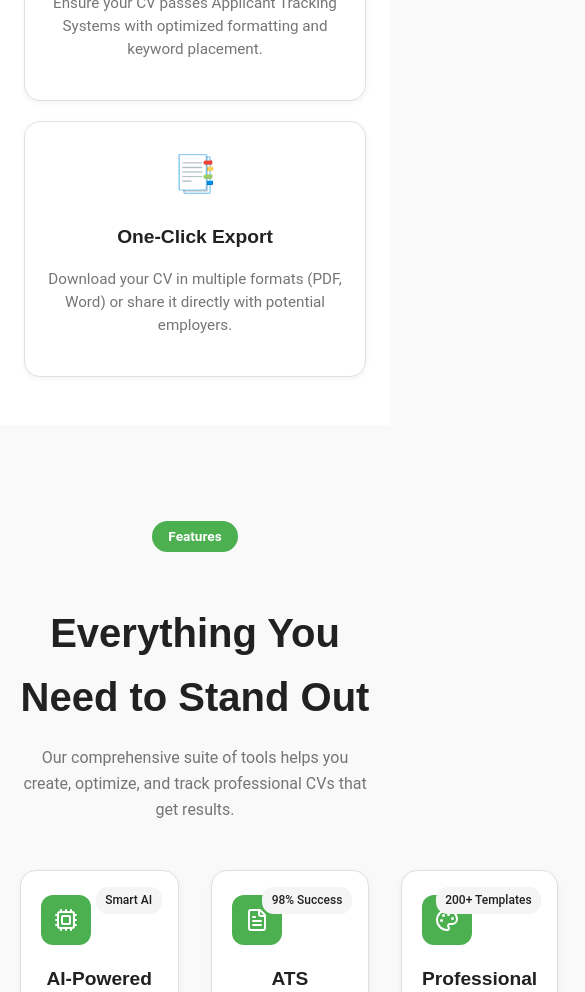
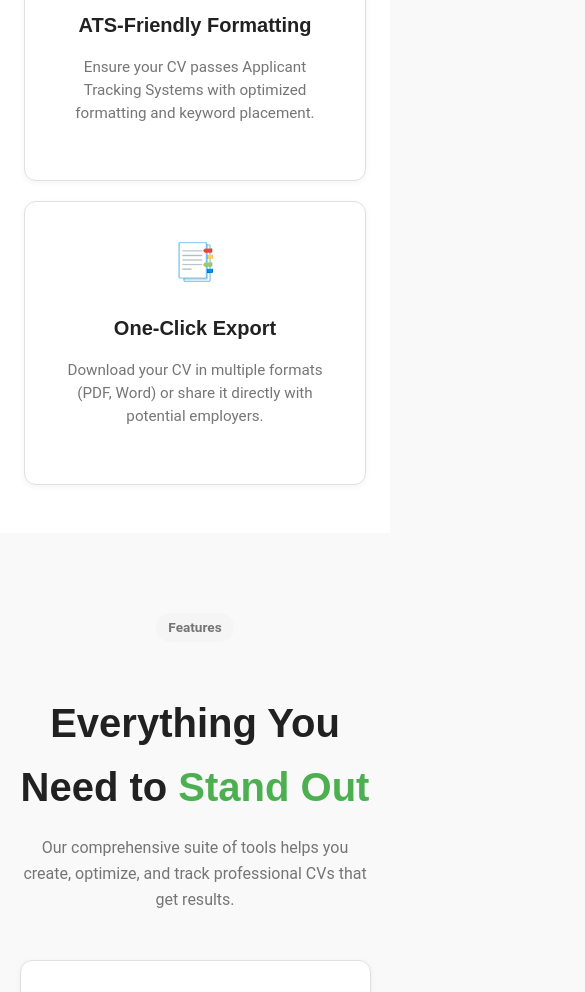
Before and after one commit to iconstar11/profile-edge, a React (Create React App) app in the folder frontend/: page / in a window 390 px wide. Shown: the part 2040-3032 px from the top of the page, 585 px wide, since content can reach past the window. Built offline with nearby package versions, Linux system fonts and the light colour scheme; no server answers.

Commit message:
style: refine Advanced Features section with responsive grid and polished card design

```diff
--- a/frontend/src/pages/LandingPage.css
+++ b/frontend/src/pages/LandingPage.css
@@ -220,20 +220,22 @@
 
 
 /* Advanced Features */
+/* Advanced Features Section */
 .advanced-features {
   text-align: center;
-  padding: 6rem 5%;
+  padding: 5rem 5%;
+  background: var(--bg-color);
 }
 
 .advanced-features .tag {
-  background: var(--primary-accent);
-  color: white;
-  padding: 0.3rem 1rem;
-  border-radius: 20px;
   font-size: 0.85rem;
   font-weight: 600;
+  color: var(--secondary-text-color);
   display: inline-block;
   margin-bottom: 1rem;
+  padding: 0.25rem 0.75rem;
+  background: var(--card-hover-bg);
+  border-radius: 20px;
 }
 
 .advanced-features h2 {
@@ -241,9 +243,16 @@
   margin-bottom: 1rem;
 }
 
+.advanced-features h2 .highlight {
+  color: var(--primary-accent);
+}
+
 .advanced-features p {
   color: var(--secondary-text-color);
   margin-bottom: 3rem;
+  max-width: 700px;
+  margin-left: auto;
+  margin-right: auto;
 }
 
 .feature-grid.advanced {
@@ -254,6 +263,17 @@
 
 .feature-card {
   position: relative;
+  background: var(--card-bg-color);
+  border: 1px solid var(--border-color);
+  border-radius: 12px;
+  padding: 2rem;
+  text-align: left;
+  transition: transform 0.2s ease, background 0.2s ease;
+}
+
+.feature-card:hover {
+  transform: translateY(-5px);
+  background: var(--card-hover-bg);
 }
 
 .feature-card .icon-box {
@@ -268,16 +288,54 @@
   margin-bottom: 1rem;
 }
 
+.feature-card h3 {
+  font-size: 1.25rem;
+  margin-bottom: 0.5rem;
+}
+
+.feature-card p {
+  font-size: 0.95rem;
+  color: var(--secondary-text-color);
+  margin-bottom: 1.5rem;
+}
+
 .feature-card .badge {
   position: absolute;
   top: 1rem;
   right: 1rem;
-  background: var(--card-hover-bg);
-  color: var(--text-color);
+  background: var(--secondary-accent);
+  color: white;
   font-size: 0.75rem;
   padding: 0.25rem 0.6rem;
   border-radius: 12px;
   font-weight: 500;
+}
+
+/* Responsive */
+@media (max-width: 1200px) {
+  .feature-grid.advanced {
+    grid-template-columns: repeat(2, 1fr);
+  }
+}
+
+@media (max-width: 768px) {
+  .feature-grid.advanced {
+    grid-template-columns: 1fr;
+  }
+
+  .feature-card {
+    text-align: center;
+  }
+
+  .feature-card .icon-box {
+    margin: 0 auto 1rem;
+  }
+
+  .feature-card .badge {
+    position: static;
+    display: inline-block;
+    margin-top: 1rem;
+  }
 }
 
 /* How It Works Section */
```
